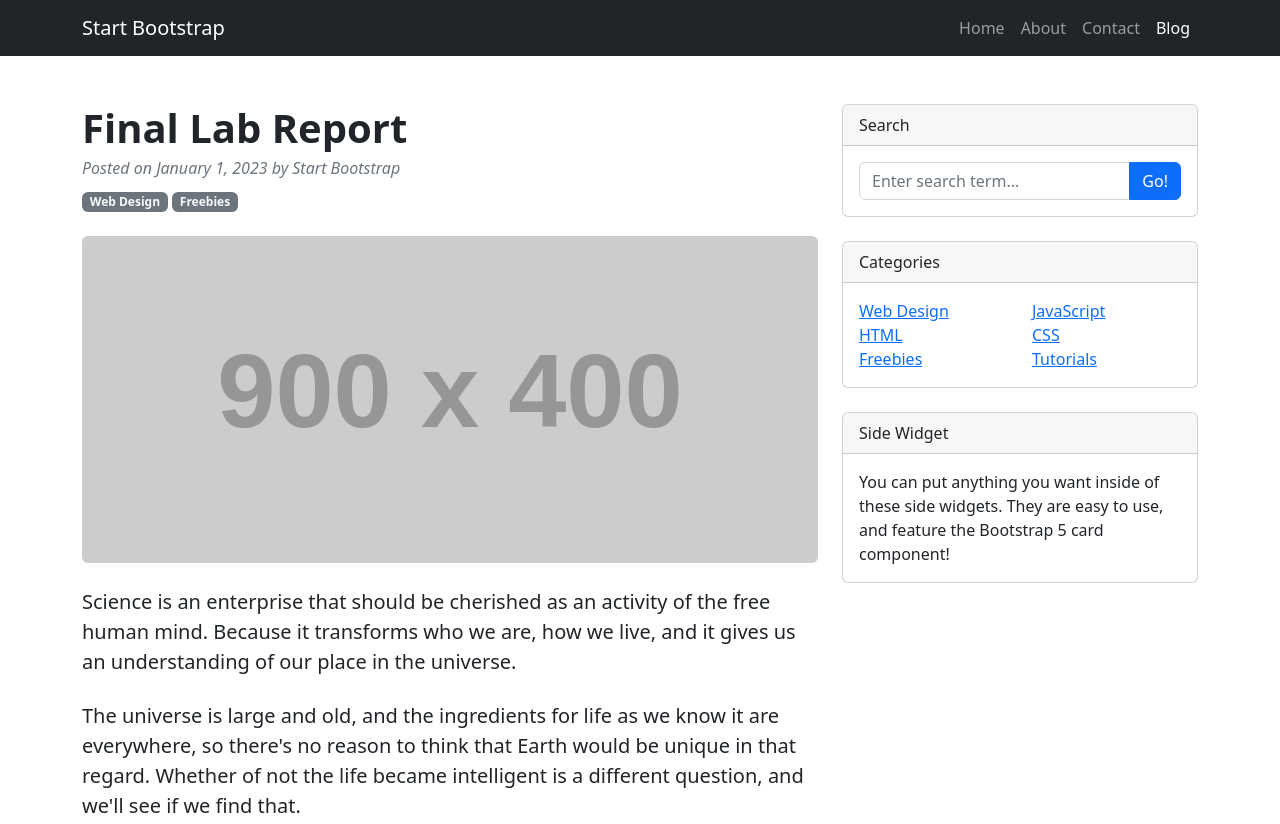
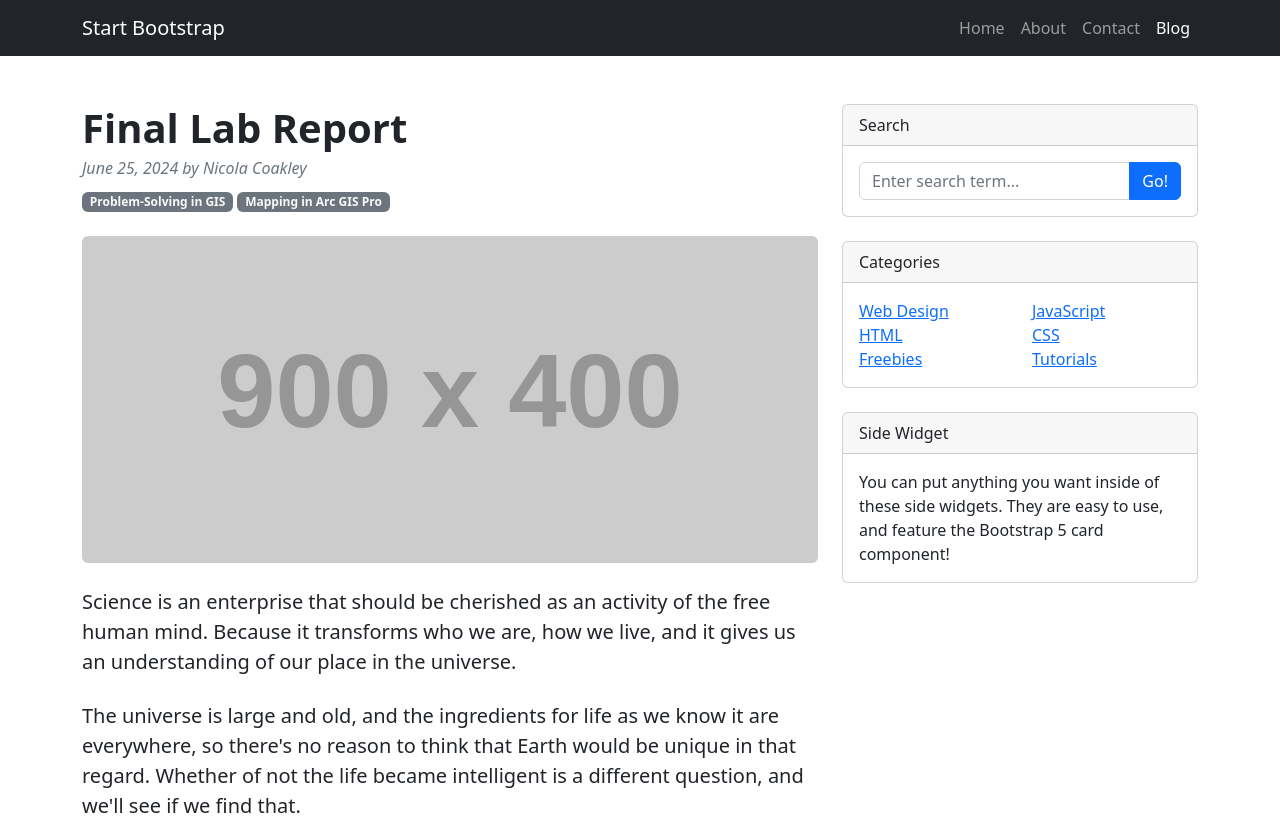
Before and after one commit to nicolacoakley/NicolaCoakley, a plain HTML site: page index.html in a window 1280 px wide. Shown: the top 824 px of the page. Drawn offline with nearby package versions, Linux system fonts and the light colour scheme.

Commit message:
Update index.html

```diff
--- a/index.html
+++ b/index.html
@@ -38,10 +38,10 @@
                             <!-- Post title-->
                             <h1 class="fw-bolder mb-1">Final Lab Report</h1>
                             <!-- Post meta content-->
-                            <div class="text-muted fst-italic mb-2">Posted on January 1, 2023 by Start Bootstrap</div>
+                            <div class="text-muted fst-italic mb-2">June 25, 2024 by Nicola Coakley</div>
                             <!-- Post categories-->
-                            <a class="badge bg-secondary text-decoration-none link-light" href="#!">Web Design</a>
-                            <a class="badge bg-secondary text-decoration-none link-light" href="#!">Freebies</a>
+                            <a class="badge bg-secondary text-decoration-none link-light" href="#!">Problem-Solving in GIS</a>
+                            <a class="badge bg-secondary text-decoration-none link-light" href="#!">Mapping in Arc GIS Pro</a>
                         </header>
                         <!-- Preview image figure-->
                         <figure class="mb-4"><img class="img-fluid rounded" src="https://dummyimage.com/900x400/ced4da/6c757d.jpg" alt="..." /></figure>
```
